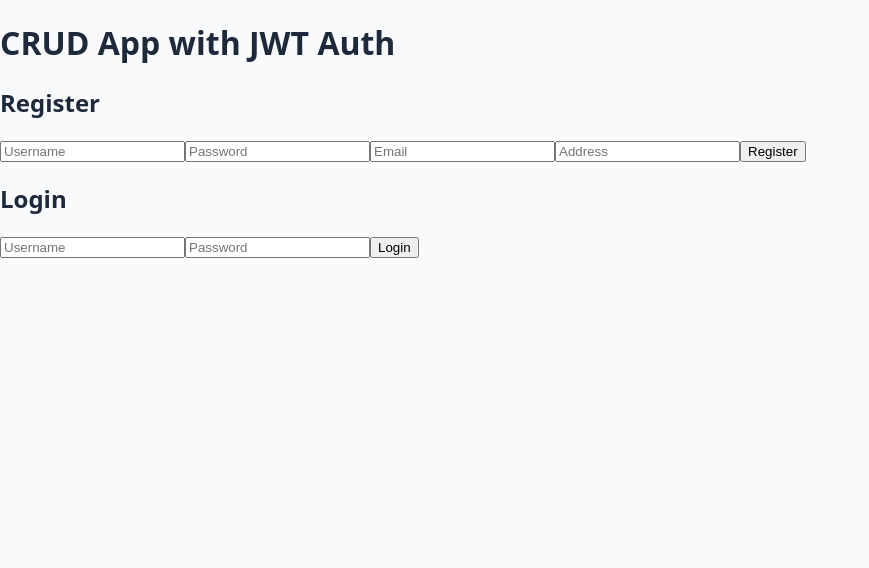
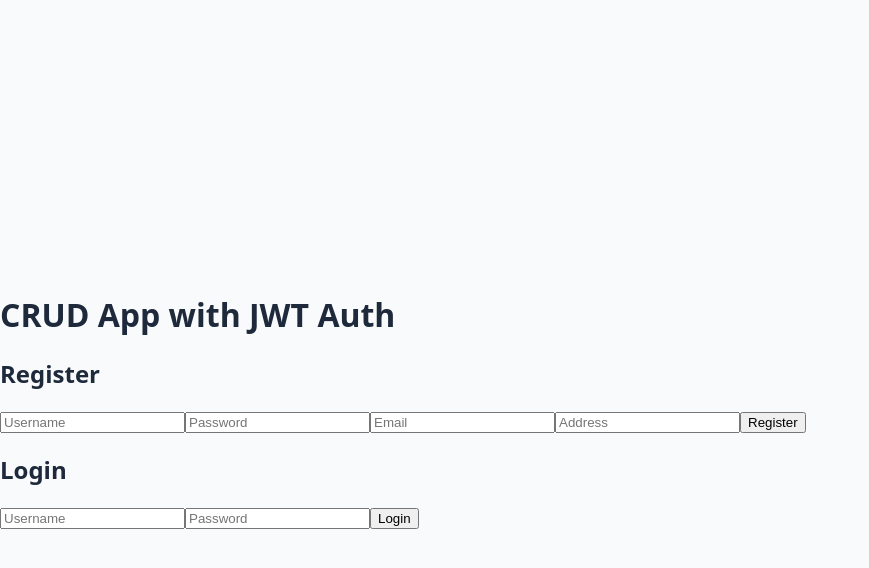
Before and after one commit to tarannumtasfia/crud_frontend, a React (Vite) app: page / in a window 1280 px wide. Shown: the top 568 px of the page, without its empty margins (0-869 px from the left). Built offline with nearby package versions, Linux system fonts and the light colour scheme.

Commit message:
commited

```diff
--- a/index.html
+++ b/index.html
@@ -6,7 +6,7 @@
     <meta name="viewport" content="width=device-width, initial-scale=1.0" />
     <title>CRUD</title>
   </head>
-  <body>
+  <body class="bg-gradient-to-br from-sky-50 to-indigo-100 min-h-screen">
     <div id="root"></div>
     <script type="module" src="/src/main.jsx"></script>
   </body>
--- a/src/main.jsx
+++ b/src/main.jsx
@@ -1,12 +1,10 @@
 import React from 'react';
 import ReactDOM from 'react-dom/client';
 import App from './App.jsx';
-import './index.css';
+import './index.css'; // Ensure you import your CSS file
 
 ReactDOM.createRoot(document.getElementById('root')).render(
   <React.StrictMode>
-    <div className="min-h-screen bg-gradient-to-br from-sky-50 to-indigo-100">
-      <App />
-    </div>
+    <App />
   </React.StrictMode>
 );
```
